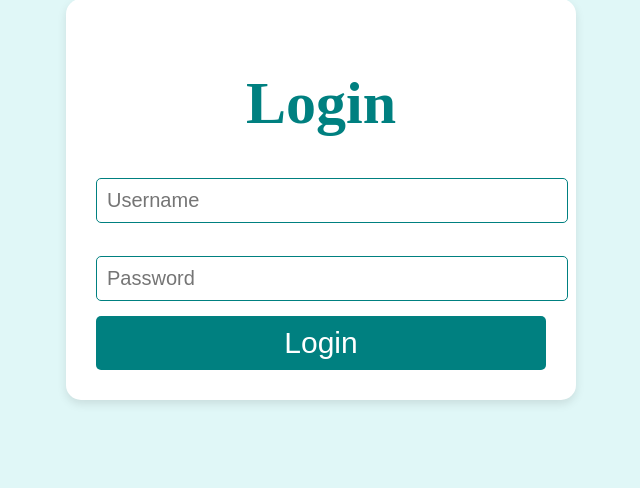
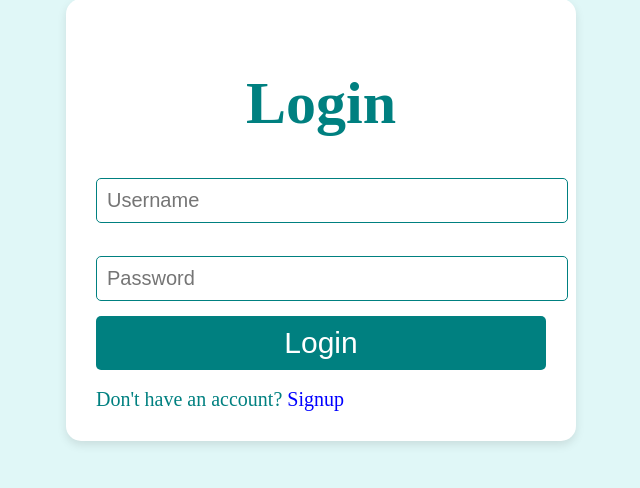
Before and after one commit to wajidkorkani/Biomatric-Authentication-python, a Flask app: page /login in a window 1280 px wide. Shown: the part 51-539 px from the top of the page, without its empty margins (319-959 px from the left). Run offline with Flask 3, Linux system fonts and the light colour scheme.

Commit message:
Update login.html

```diff
--- a/Src/Templates/login.html
+++ b/Src/Templates/login.html
@@ -44,6 +44,19 @@
         .btn-teal:hover {
             background-color: #006666;
         }
+
+        a{
+            color: blue;
+            text-decoration: none;
+            font-size: 20px;
+        }
+        a:hover{
+            text-decoration: underline;
+        }
+        span{
+            font-size: 20px;
+            color: #008080;
+        }
     </style>
 </head>
 <body>
@@ -56,6 +69,7 @@
             <input type="password" id="password" name="password" placeholder="Password" required>
 
             <button class="btn-teal" type="submit" id="submitBtn">Login</button>
+            <br><br><span>Don't have an account? <a href="/register">Signup</a></span>
         </form>
     </div>
 </body>
```
